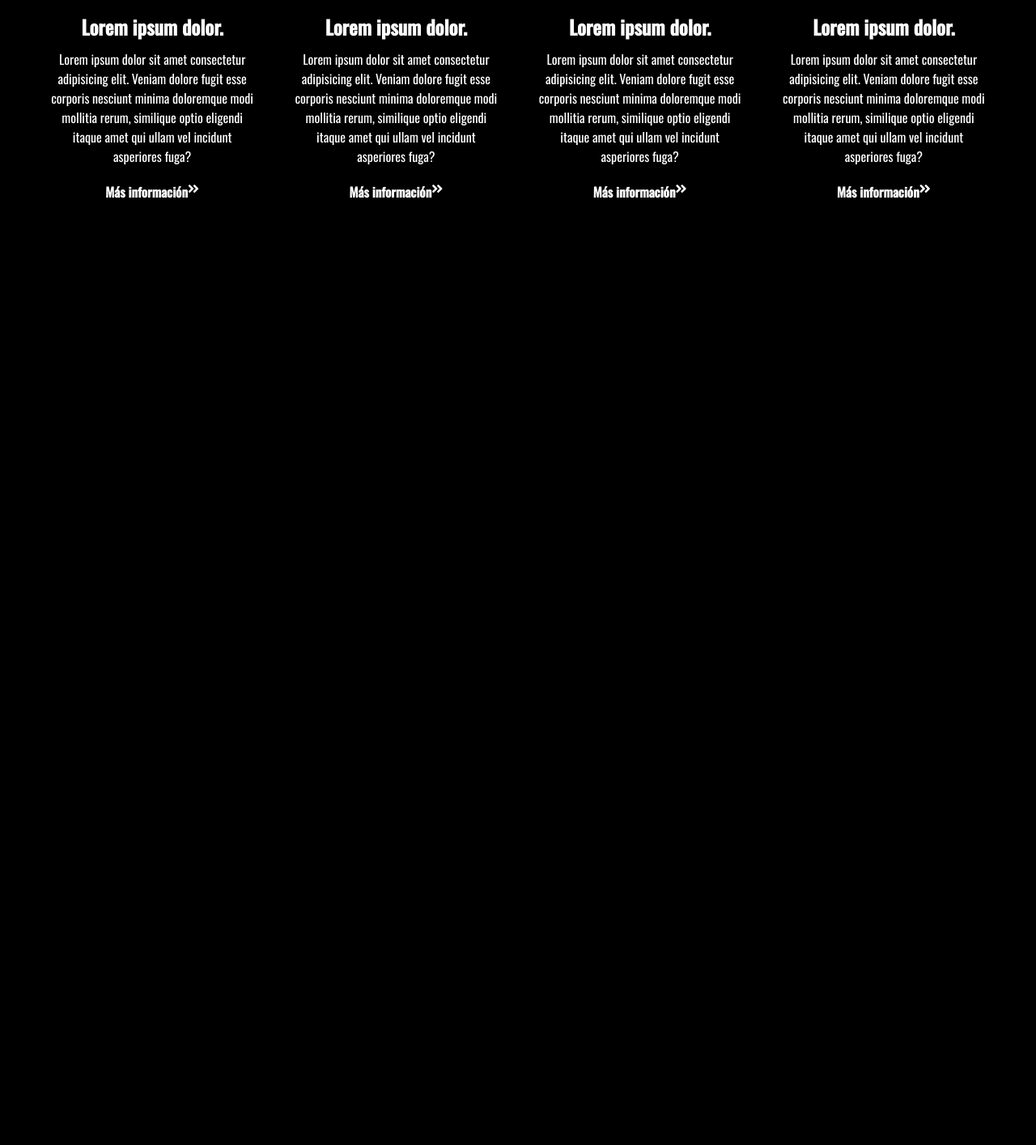
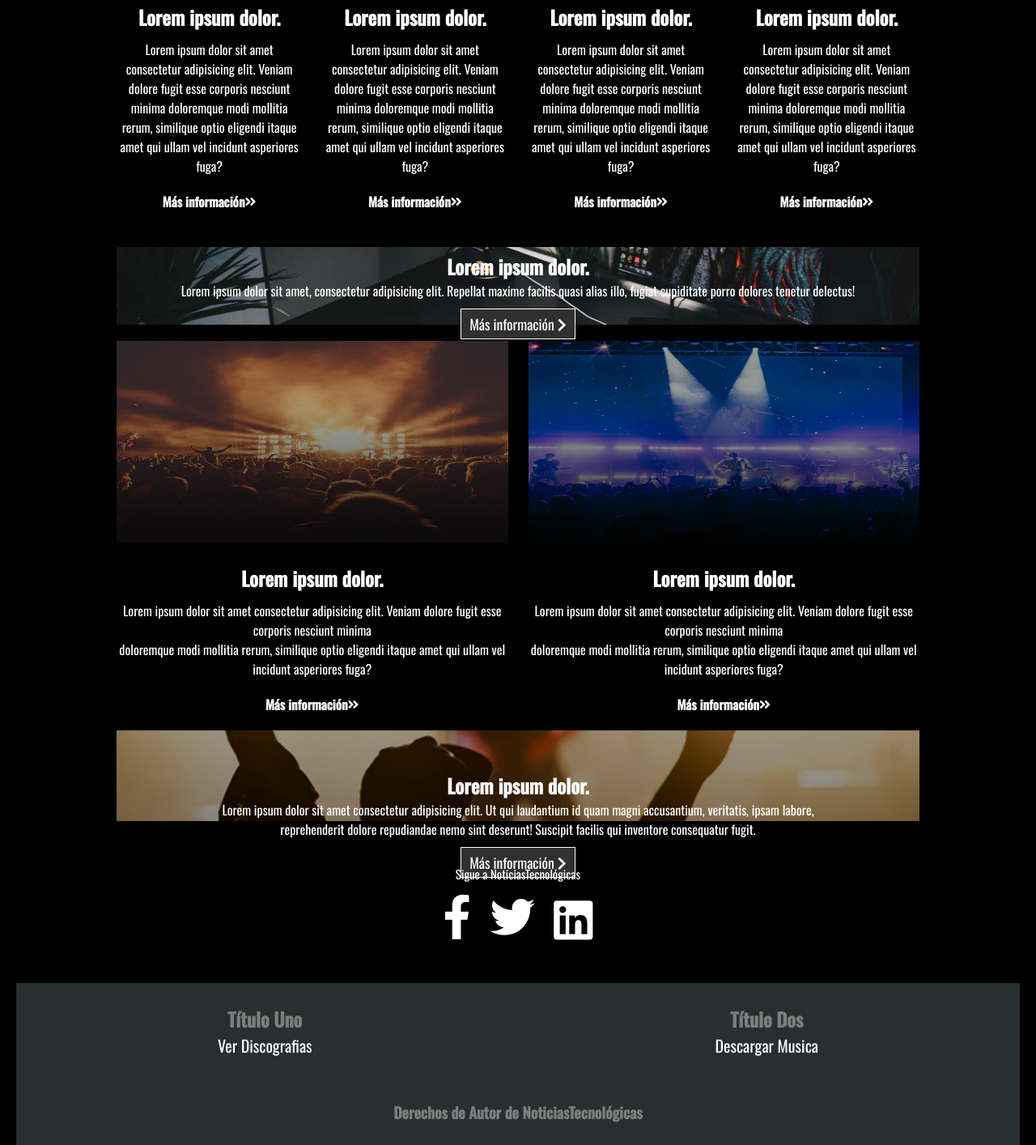
Before and after one commit to HARRYmuirHDZ/Proyecto-NoticiasTecnologicas, a plain HTML site: page index.html in a window 1280 px wide. Shown: the part 701-2115 px from the top of the page at 81% size. Before the commit the page ends 990 px from the top, so only its background shows below. Drawn offline with nearby package versions, Linux system fonts and the light colour scheme.

Commit message:
FEAT: Entregable 2

```diff
--- a/index.html
+++ b/index.html
@@ -1,5 +1,6 @@
 <!DOCTYPE html>
 <html lang="es">
+
 <head>
   <meta charset="UTF-8">
   <meta name="viewport" content="width=device-width, initial-scale=1.0">
@@ -42,7 +43,9 @@
     <!-- CABECERA -->
     <header class="cabecera">
       <h2>¡Grandes Noticias Hoy!</h2>
-            <p>Lorem ipsum dolor sit amet consectetur adipisicing elit. Id dolor laudantium rerum, excepturi est praesentium natus qui? Tempora rerum, numquam inventore eligendi in, nostrum reprehenderit, eum cumque fugit eaque similique!</p>
+      <p>Lorem ipsum dolor sit amet consectetur adipisicing elit. Id dolor laudantium rerum, excepturi est praesentium
+        natus qui? Tempora rerum, numquam inventore eligendi in, nostrum reprehenderit, eum cumque fugit eaque
+        similique!</p>
       <a href="#" class="boton">Regístrate <i class="fas fa-chevron-right"></i></a>
     </header>
 
@@ -51,100 +54,115 @@
       <div class="tarjetas-noticias__tarjeta">
         <img src="assets/news1.jpg" alt="">
         <h3>Lorem ipsum dolor.</h3>
-                <p>Lorem ipsum dolor sit amet consectetur adipisicing elit. Veniam dolore fugit esse corporis nesciunt minima doloremque modi mollitia rerum, similique optio eligendi itaque amet qui ullam vel incidunt asperiores fuga?</p>
+        <p>Lorem ipsum dolor sit amet consectetur adipisicing elit. Veniam dolore fugit esse corporis nesciunt minima
+          doloremque modi mollitia rerum, similique optio eligendi itaque amet qui ullam vel incidunt asperiores fuga?
+        </p>
         <a href="#">Más información <i class="fas fa-angle-double-right"></i></a>
       </div>
       <div class="tarjetas-noticias__tarjeta">
         <img src="assets/news2.jpg" alt="">
         <h3>Lorem ipsum dolor.</h3>
-                <p>Lorem ipsum dolor sit amet consectetur adipisicing elit. Veniam dolore fugit esse corporis nesciunt minima doloremque modi mollitia rerum, similique optio eligendi itaque amet qui ullam vel incidunt asperiores fuga?</p>
+        <p>Lorem ipsum dolor sit amet consectetur adipisicing elit. Veniam dolore fugit esse corporis nesciunt minima
+          doloremque modi mollitia rerum, similique optio eligendi itaque amet qui ullam vel incidunt asperiores fuga?
+        </p>
         <a href="#">Más información <i class="fas fa-angle-double-right"></i></a>
       </div>
       <div class="tarjetas-noticias__tarjeta">
         <img src="assets/news3.jpg" alt="">
         <h3>Lorem ipsum dolor.</h3>
-                <p>Lorem ipsum dolor sit amet consectetur adipisicing elit. Veniam dolore fugit esse corporis nesciunt minima doloremque modi mollitia rerum, similique optio eligendi itaque amet qui ullam vel incidunt asperiores fuga?</p>
+        <p>Lorem ipsum dolor sit amet consectetur adipisicing elit. Veniam dolore fugit esse corporis nesciunt minima
+          doloremque modi mollitia rerum, similique optio eligendi itaque amet qui ullam vel incidunt asperiores fuga?
+        </p>
         <a href="#">Más información <i class="fas fa-angle-double-right"></i></a>
       </div>
       <div class="tarjetas-noticias__tarjeta">
         <img src="assets/news4.jpg" alt="">
         <h3>Lorem ipsum dolor.</h3>
-                <p>Lorem ipsum dolor sit amet consectetur adipisicing elit. Veniam dolore fugit esse corporis nesciunt minima doloremque modi mollitia rerum, similique optio eligendi itaque amet qui ullam vel incidunt asperiores fuga?</p>
+        <p>Lorem ipsum dolor sit amet consectetur adipisicing elit. Veniam dolore fugit esse corporis nesciunt minima
+          doloremque modi mollitia rerum, similique optio eligendi itaque amet qui ullam vel incidunt asperiores fuga?
+        </p>
         <a href="#">Más información <i class="fas fa-angle-double-right"></i></a>
       </div>
     </div>
   </div>
-</body>
-</html>
-
-
-
+  <br>
   <!-- Entregable 2 5 de julio-->
   <!-- Banner de Tarjetas 1-->
-    <!-- <section class="banner-tarjetas-uno">
+  <section class="banner-tarjetas-uno">
     <div class="banner-tarjetas-uno__contenido">
+
       <h2>Lorem ipsum dolor.</h2>
-        <p>Lorem ipsum dolor sit amet, consectetur adipisicing elit. Repellat maxime facilis quasi alias illo, fugiat cupiditate porro dolores tenetur delectus!</p>
+      <p>Lorem ipsum dolor sit amet, consectetur adipisicing elit. Repellat maxime facilis quasi alias illo, fugiat
+        cupiditate porro dolores tenetur delectus!</p>
       <a href="#" class="boton">Más información <i class="fas fa-chevron-right"></i></a>
+
     </div>
-    </section> -->
+  </section>
 
   <!-- TARJETAS DE NOTICIAS -->
-    <!-- <div class="tarjetas-noticias">
+  <div class="tarjetas-noticias2">
     <div class="tarjetas-noticias__tarjeta">
-
+      <img src="assets/news1.jpg" alt ="">
       <h3>Lorem ipsum dolor.</h3>
-        <p>Lorem ipsum dolor sit amet consectetur adipisicing elit. Veniam dolore fugit esse corporis nesciunt minima doloremque modi mollitia rerum, similique optio eligendi itaque amet qui ullam vel incidunt asperiores fuga?</p>
+      <p>Lorem ipsum dolor sit amet consectetur adipisicing elit. Veniam dolore fugit esse corporis nesciunt minima <br>
+        doloremque modi mollitia rerum, similique optio eligendi itaque amet qui ullam vel incidunt asperiores fuga?</p>
       <a href="#">Más información <i class="fas fa-angle-double-right"></i></a>
     </div>
     <div class="tarjetas-noticias__tarjeta">
-
+      <img  src="assets/news2.jpg" alt="">
       <h3>Lorem ipsum dolor.</h3>
-        <p>Lorem ipsum dolor sit amet consectetur adipisicing elit. Veniam dolore fugit esse corporis nesciunt minima doloremque modi mollitia rerum, similique optio eligendi itaque amet qui ullam vel incidunt asperiores fuga?</p>
+      <p>Lorem ipsum dolor sit amet consectetur adipisicing elit. Veniam dolore fugit esse corporis nesciunt minima  <br>
+        doloremque modi mollitia rerum, similique optio eligendi itaque amet qui ullam vel incidunt asperiores fuga?</p>
       <a href="#">Más información <i class="fas fa-angle-double-right"></i></a>
     </div>
-    </div> -->
+  </div>
 
   <!-- Banner de Tarjetas 2-->
-    <!-- <section class="banner-tarjetas-dos">
+  <section class="banner-tarjetas-dos">
     <div class="banner-tarjetas-dos__contenido">
       <h2>Lorem ipsum dolor.</h2>
-        <p>Lorem ipsum dolor sit amet consectetur adipisicing elit. Ut qui laudantium id quam magni accusantium, veritatis, ipsam labore, reprehenderit dolore repudiandae nemo sint deserunt! Suscipit facilis qui inventore consequatur fugit.</p>
+      <p>Lorem ipsum dolor sit amet consectetur adipisicing elit. Ut qui laudantium id quam magni accusantium,
+        veritatis, ipsam labore, reprehenderit dolore repudiandae nemo sint deserunt! Suscipit facilis qui inventore
+        consequatur fugit.</p>
       <a href="#" class="boton">Más información <i class="fas fa-chevron-right"></i></a>
     </div>
-    </section> -->
+  </section>
 
   <!-- Seguir -->
-    <!-- <section class="social">
+  <section class="social">
     <p>Sigue a NoticiasTecnológicas</p>
     <div class="social__enlaces">
-        <a href="https://facebook.com"><i class="fab fa-facebook-f"></i></a> -->
+      <a href="https://facebook.com"><i class="fab fa-facebook-f"></i></a>
+      <a href="https://twitter.com"><i class="fab fa-brands fa-twitter fa-lg'"></i></a>
+      <a href="https://facebook.com"><i class="fab fa-brands fa-linkedin fa-lg"></i></a>
       <!-- Aqui va el resto de los iconos-->
-
-      <!-- </div>
+    </div>
   </section>
-  </div> -->
+  </div>
 
   <!-- Enlaces de Pie de Página -->
-  <!-- <div class="enlaces-pie">
+  <footer class="pie">
+  <div class="enlaces-pie">
     <div class="enlaces-pie__contenedor">
       <ul class="enlaces-pie__lista">
-        <li><a href="#"><h3>Título Uno</h3></a></li>
+        <li><a href="#">
+            <h3>Título Uno</h3>
+          </a></li>
         <li><a href="#">Ver Discografias </a></li>
       </ul>
       <ul class="enlaces-pie__lista">
-        <li><a href="#"><h3>Título Dos</h3></a></li>
+        <li><a href="#">
+            <h3>Título Dos</h3>
+          </a></li>
         <li><a href="#">Descargar Musica </a></li>
       </ul>
     </div>
-  </div> -->
+  </div>
 
   <!-- Pie de Página -->
-  <!-- <footer class="pie">
-    <h3>Derechos de Autor de NoticiasTecnológicas</h3>
-  </footer> -->
 
+    <h3 class="derechos">Derechos de Autor de NoticiasTecnológicas</h3>
+  </footer>
+</body>
 
-<!-- </body>
-
-</html> -->
+</html>
--- a/style.css
+++ b/style.css
@@ -1,5 +1,7 @@
 * {
+
     justify-content: center;
+    align-items: center;
     margin: 0;
     padding: 0;
     box-sizing: border-box;
@@ -7,14 +9,24 @@
 
 html {
     display: grid;
+    display: flex;
+    align-items: center;
     font-family: "Oswald", sans-serif;
     background-color: black;
     color: white;
+    height: 100vh;
 }
 
 body {
+    display: grid;
+    flex-direction: column;
+    justify-content: center;
     padding: 20px;
     color: white;
+    width: 100%;
+    height: 100%;
+    justify-items: center;
+
 }
 
 .boton-menu {
@@ -22,7 +34,7 @@ body {
 }
 
 .contenedor {
-    max-width: 1200px;
+    width: 80%;
     margin: 0 auto;
 }
 
@@ -81,24 +93,35 @@ body {
     display: inline-block;
     padding: 5px 10px;
     color: white;
-    background-color: #7d7d7d;
-    border: 2px solid white;
+    background-color: #303030;
+    border: 1px solid white;
     text-decoration: none;
     font-size: 1.1em;
+    margin-top: 10px;
+
 }
 
 .tarjetas-noticias {
     display: flex;
     justify-content: space-between;
     flex-wrap: wrap;
-    gap: 5px;
+    gap: 25px;
+    width: 100%;
 
+}
+.tarjetas-noticias2{
+    display: flex;
+    justify-content: space-between;
+    flex-wrap: wrap;
+    gap: 25px;
+    width: 80%;
 }
 
 .tarjetas-noticias__tarjeta {
     flex: 1 1 calc(25% - 20px);
-    padding: 20px;
     border-radius: 10px;
+    width: 500px;
+
 
 }
 
@@ -106,7 +129,7 @@ body {
     width: 100%;
     height: 250px;
     margin-bottom: 20px;
-    gap: 30%;
+    gap: 30px;
 
 }
 
@@ -132,3 +155,121 @@ body {
     font-weight: bold;
 
 }
+
+
+ /* SEGUNDA ENTREGA PROYECTO PARTE 2 */
+
+
+.banner-tarjetas-uno {
+    text-align: center;
+    margin: 20px 349px;
+    width: 80%;
+    height: 12vh;
+    background: url('assets/tech-red.jpg') no-repeat center center / cover;
+
+}
+
+.banner-tarjetas-uno__contenido {
+    display: flex;
+    align-items: center;
+    flex-direction: column;
+    justify-content: center;
+    display: flex;
+    height: 15vh;
+
+}
+
+
+.banner-tarjetas-dos {
+    display: grid;
+    background-color: #111;
+    color: #fff;
+    height: 14vh;
+    width: 80%;
+    text-align: center;
+    padding: 50px 20px;
+    background: url('assets/Image-five.jpg') no-repeat center center/cover;
+    margin-top: 20px;
+}
+.banner-tarjetas-dos__contenido {
+    max-width: 800px;
+    margin: auto;
+}
+
+.social {
+
+    display: flex;
+    flex-direction: column;
+    justify-content: center;
+    display: flex;
+    color: white;
+    text-align: center;
+    height: 200px;
+    width: 50%;
+    gap: 15px;
+}
+.social p{
+    font-size: 15px;
+}
+
+.social__enlaces {
+    color: white;
+    gap: 20px;
+    width: 40%;
+
+
+}
+.fab {
+
+}
+.fa-facebook-f, .fa-twitter, .fa-linkedin {
+    color: white;
+    font-size: 55px;
+    margin:  0 10px 0 10px;
+
+}
+
+.pie {
+    display: flex;
+    background-color: rgb(40, 47, 49);
+    margin-bottom: 40px;
+    height: 200px;
+    width: 100%;
+    flex-direction: column;
+    justify-content: space-around;
+    align-items: stretch;
+
+}
+.pie h3 {
+    display: flex;
+    color:#7d7d7d;
+
+
+}
+.pie h4{
+
+    text-align: center;
+    color: rgb(64, 67, 70);
+}
+.enlaces-pie {
+    color: white;
+
+}
+.enlaces-pie__contenedor {
+    flex-direction: row;
+    justify-content: space-around;
+    font-size: 20px;
+    display: flex;
+    flex-wrap: wrap;
+    width: 100%;
+}
+.enlaces-pie__lista a {
+    color: white;
+    text-decoration: none;
+
+}
+.enlaces-pie__lista{
+    list-style-type:none ;
+
+
+}
```
Lines whose indentation alone changed are shown as unchanged.
